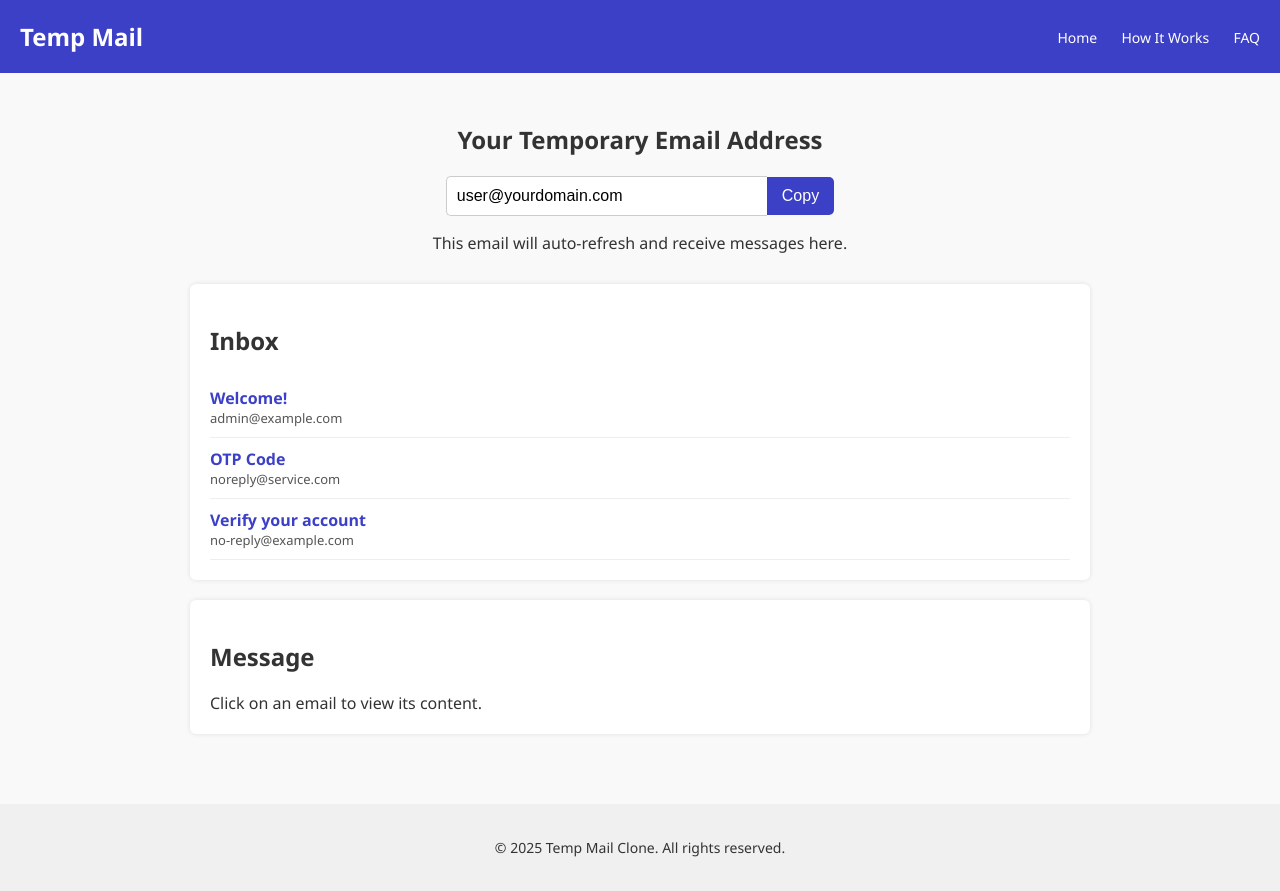
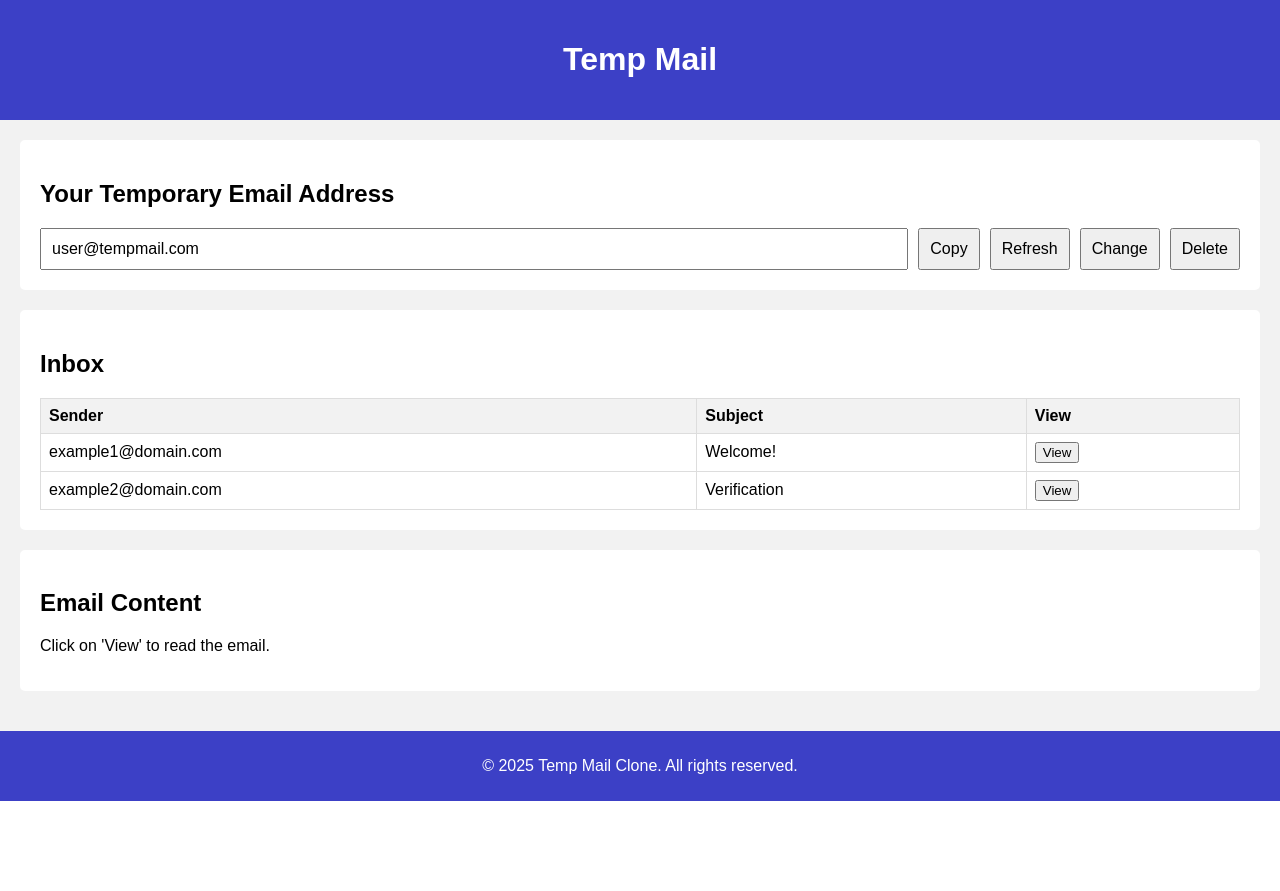
Before and after one commit to shakil6176/my-flask-app, a Flask app: page / in a window 1280 px wide. After the commit the page ends 801 px from the top, so only its background shows below. Run offline with Flask 3, Linux system fonts and the light colour scheme.

Commit message:
Updated UI to match temp-mail.org design

```diff
--- a/app.py
+++ b/app.py
@@ -1,21 +1,14 @@
 from flask import Flask, render_template
-import os
-import json
 
 app = Flask(__name__)
 
-# Load emails from mock JSON file (you can replace this with real email fetch logic)
-def load_emails():
-    with open('emails.json', 'r', encoding='utf-8') as f:
-        data = json.load(f)
-    return data
+@app.route('/')
+def index():
+    emails = [
+        {'from': 'example1@domain.com', 'subject': 'Welcome!', 'body': 'Hello, welcome to our service.'},
+        {'from': 'example2@domain.com', 'subject': 'Verification', 'body': 'Please verify your email address.'}
+    ]
+    return render_template('index.html', emails=emails)
 
-@app.route('/')
-def inbox():
-    emails = load_emails()
-    bodies = [email['body'] for email in emails]
-    return render_template('index.html', emails=emails, bodies=bodies)
-
-if __name__ == "__main__":
-    port = int(os.environ.get("PORT", 10000))
-    app.run(host="0.0.0.0", port=port)
+if __name__ == '__main__':
+    app.run(debug=True)
--- a/static/css/style.css
+++ b/static/css/style.css
@@ -1,108 +1,63 @@
-/* Reset and basic styles */
 body {
   margin: 0;
-  font-family: 'Segoe UI', sans-serif;
-  background: #f9f9f9;
-  color: #333;
+  font-family: Arial, sans-serif;
+  background-color: #f2f2f2;
 }
 
-.header {
-  background: #3c40c6;
+header {
+  background-color: #3c40c6;
   color: white;
   padding: 20px;
-  display: flex;
-  justify-content: space-between;
-  align-items: center;
+  text-align: center;
 }
 
-.logo {
-  font-size: 24px;
-  font-weight: bold;
+main {
+  padding: 20px;
 }
 
-.nav a {
-  color: white;
-  margin-left: 20px;
-  text-decoration: none;
-  font-size: 14px;
+.email-address-section, .inbox-section, .email-content-section {
+  background-color: white;
+  padding: 20px;
+  margin-bottom: 20px;
+  border-radius: 5px;
 }
 
-.main {
-  max-width: 900px;
-  margin: 0 auto;
-  padding: 30px 15px;
+.email-address-container {
+  display: flex;
+  gap: 10px;
+  margin-top: 10px;
 }
 
-.email-box {
-  text-align: center;
-  margin-bottom: 30px;
+.email-address-container input {
+  flex: 1;
+  padding: 10px;
+  font-size: 16px;
 }
 
-.email-address {
-  display: flex;
-  justify-content: center;
-  align-items: center;
-  margin-top: 15px;
-}
-
-.email-address input {
+.email-address-container button {
   padding: 10px;
   font-size: 16px;
-  width: 300px;
-  border: 1px solid #ccc;
-  border-right: none;
-  border-radius: 5px 0 0 5px;
-}
-
-.email-address button {
-  padding: 10px 15px;
-  font-size: 16px;
-  background: #3c40c6;
-  color: white;
-  border: none;
-  border-radius: 0 5px 5px 0;
   cursor: pointer;
 }
 
-.inbox-section {
-  background: white;
-  padding: 20px;
-  border-radius: 6px;
-  box-shadow: 0 0 5px rgba(0,0,0,0.1);
-  margin-bottom: 20px;
+.inbox-section table {
+  width: 100%;
+  border-collapse: collapse;
 }
 
-.email-item {
-  padding: 10px 0;
-  border-bottom: 1px solid #eee;
-  cursor: pointer;
+.inbox-section th, .inbox-section td {
+  border: 1px solid #ddd;
+  padding: 8px;
+  text-align: left;
 }
 
-.email-item:hover {
-  background: #f1f1f1;
+.inbox-section th {
+  background-color: #f2f2f2;
 }
 
-.subject {
-  font-weight: bold;
-  color: #3c40c6;
+footer {
+  background-color: #3c40c6;
+  color: white;
+  text-align: center;
+  padding: 10px;
 }
-
-.from {
-  font-size: 13px;
-  color: #555;
-}
-
-.email-content {
-  background: white;
-  padding: 20px;
-  border-radius: 6px;
-  box-shadow: 0 0 5px rgba(0,0,0,0.1);
-}
-
-.footer {
-  text-align: center;
-  padding: 20px;
-  font-size: 14px;
-  background: #f0f0f0;
-  margin-top: 40px;
-}
--- a/templates/index.html
+++ b/templates/index.html
@@ -1,67 +1,75 @@
 <!DOCTYPE html>
 <html lang="en">
 <head>
-  <meta charset="UTF-8" />
-  <meta name="viewport" content="width=device-width, initial-scale=1.0"/>
-  <title>Temp Mail</title>
+    <meta charset="UTF-8">
+    <meta name="viewport" content="width=device-width, initial-scale=1.0">
+    <title>Temp Mail Clone</title>
     <link rel="stylesheet" href="{{ url_for('static', filename='css/style.css') }}">
-  <link rel="icon" href="{{ url_for('static', filename='favicon.ico') }}">
 </head>
 <body>
-  <header class="header">
-    <div class="logo">Temp Mail</div>
-    <nav class="nav">
-      <a href="#">Home</a>
-      <a href="#">How It Works</a>
-      <a href="#">FAQ</a>
-    </nav>
+    <header>
+        <h1>Temp Mail</h1>
     </header>
-
-  <main class="main">
-    <section class="email-box">
-      <h1>Your Temporary Email Address</h1>
-      <div class="email-address">
-        <input type="text" id="email" value="user@yourdomain.com" readonly />
+    <main>
+        <section class="email-address-section">
+            <h2>Your Temporary Email Address</h2>
+            <div class="email-address-container">
+                <input type="text" id="emailAddress" value="user@tempmail.com" readonly>
                 <button onclick="copyEmail()">Copy</button>
+                <button onclick="refreshEmail()">Refresh</button>
+                <button onclick="changeEmail()">Change</button>
+                <button onclick="deleteEmail()">Delete</button>
             </div>
-      <p>This email will auto-refresh and receive messages here.</p>
         </section>
-
         <section class="inbox-section">
             <h2>Inbox</h2>
-      <div id="inbox-list">
-        {% for mail in emails %}
-          <div class="email-item" onclick="showContent({{ loop.index0 }})">
-            <div class="subject">{{ mail.subject }}</div>
-            <div class="from">{{ mail.from }}</div>
-          </div>
-        {% else %}
-          <p>No emails yet.</p>
+            <table>
+                <thead>
+                    <tr>
+                        <th>Sender</th>
+                        <th>Subject</th>
+                        <th>View</th>
+                    </tr>
+                </thead>
+                <tbody>
+                    {% for email in emails %}
+                    <tr>
+                        <td>{{ email.from }}</td>
+                        <td>{{ email.subject }}</td>
+                        <td><button onclick="viewEmail({{ loop.index0 }})">View</button></td>
+                    </tr>
                     {% endfor %}
-      </div>
+                </tbody>
+            </table>
         </section>
-
-    <section class="email-content" id="emailContent">
-      <h2>Message</h2>
-      <div id="emailBody">Click on an email to view its content.</div>
+        <section class="email-content-section" id="emailContent">
+            <h2>Email Content</h2>
+            <p id="emailBody">Click on 'View' to read the email.</p>
         </section>
     </main>
-
-  <footer class="footer">
-    <p>© 2025 Temp Mail Clone. All rights reserved.</p>
+    <footer>
+        <p>&copy; 2025 Temp Mail Clone. All rights reserved.</p>
     </footer>
-
     <script>
-    const contents = {{ bodies|tojson }};
-    function showContent(index) {
-      document.getElementById('emailBody').innerHTML = contents[index];
+        const emails = {{ emails|tojson }};
+        function copyEmail() {
+            const emailInput = document.getElementById("emailAddress");
+            emailInput.select();
+            document.execCommand("copy");
+            alert("Email address copied to clipboard.");
         }
-
-    function copyEmail() {
-      const email = document.getElementById("email");
-      email.select();
-      document.execCommand("copy");
-      alert("Email copied: " + email.value);
+        function refreshEmail() {
+            alert("Email address refreshed.");
+        }
+        function changeEmail() {
+            alert("Email address changed.");
+        }
+        function deleteEmail() {
+            alert("Email address deleted.");
+        }
+        function viewEmail(index) {
+            const email = emails[index];
+            document.getElementById("emailBody").innerText = email.body;
         }
     </script>
 </body>
```
Lines whose indentation alone changed are shown as unchanged.
